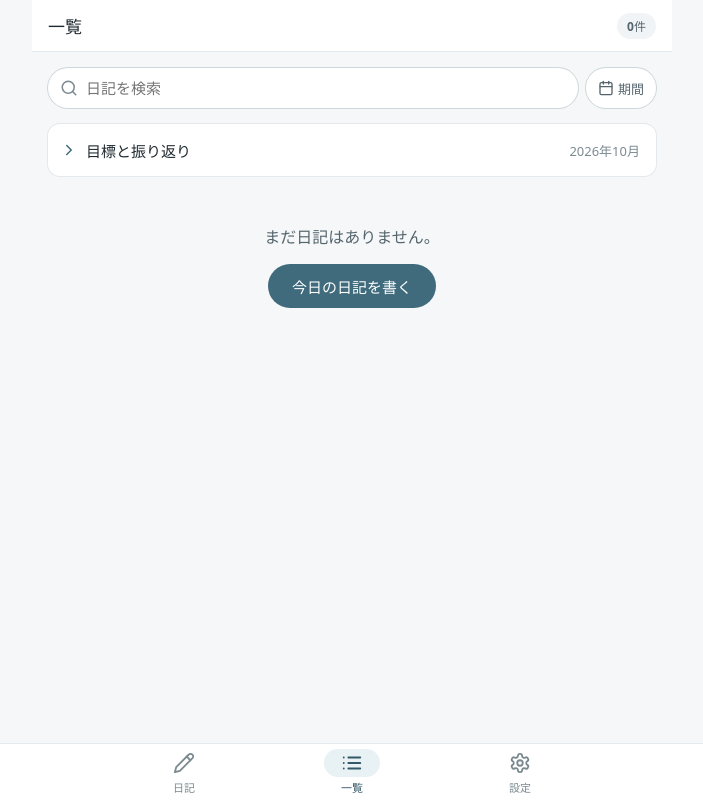
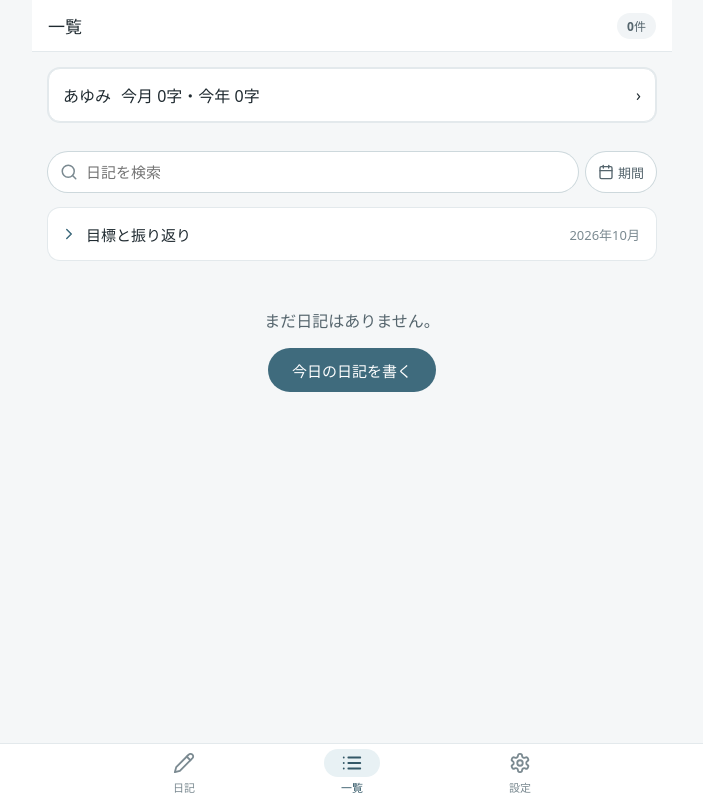
Before and after one commit to kirokubox/diary-app, a React (Vite) app: page / in a window 1280 px wide. Both pictures are taken after a click on the button "一覧". Shown: the whole page, without its empty margins (288-991 px from the left). Built offline with nearby package versions, Linux system fonts and the light colour scheme.

Commit message:
Add diary journey view

```diff
--- a/package.json
+++ b/package.json
@@ -1,12 +1,12 @@
 {
   "name": "yuki-diary-app",
   "private": true,
-  "version": "2.7.2",
+  "version": "2.8.0",
   "type": "module",
   "scripts": {
     "dev": "vite",
     "build": "tsc && vite build",
-    "test": "node tests/compile-tests.mjs && node --test .test-build/lifeMetrics.test.mjs",
+    "test": "node tests/compile-tests.mjs && node --test .test-build/*.test.mjs",
     "preview": "vite preview"
   },
   "dependencies": {
--- a/src/App.tsx
+++ b/src/App.tsx
@@ -18,6 +18,8 @@ import { ReadingView } from "./ReadingView";
 import { WelcomeCard } from "./WelcomeCard";
 import { clearEntries, clearMonthlyReviews, clearPhotos, clearSettings, clearWeeklyReviews, deleteEntry, deletePhoto, deleteUnreferencedPhotos, getAllEntries, getAllMonthlyReviews, getAllPhotoIds, getAllPhotos, getAllWeeklyReviews, getEntry, getPhotoStorageStats, getSettings, normalizePhotoMeta, putPhoto, requestPersist, saveEntry, saveMonthlyReview, saveSettings, saveWeeklyReview } from "./storage";
 import { buildSearchSnippet } from "./summary";
+import { journeySummary } from "./journey";
+import { JourneyView } from "./JourneyView";
 import type { AppSettings, DiaryEntry, DiaryPhoto, MonthlyReview, SaveState, ScratchItem, TabKey, WeeklyReview } from "./types";
 import { createZipBlob, readZipEntries } from "./zip";
 import type { ZipInputFile } from "./zip";
@@ -57,6 +59,7 @@ export default function App() {
   const [fromDate, setFromDate] = useState("");
   const [toDate, setToDate] = useState("");
   const [filterOpen, setFilterOpen] = useState(false);
+  const [journeyOpen, setJourneyOpen] = useState(false);
   const [templateDraft, setTemplateDraft] = useState(DEFAULT_TEMPLATE);
   const [weeklyGoalTemplateDraft, setWeeklyGoalTemplateDraft] = useState(DEFAULT_WEEKLY_GOAL_TEMPLATE);
   const [importPreview, setImportPreview] = useState<ImportPreview | null>(null);
@@ -1014,6 +1017,7 @@ export default function App() {
   ];
   // 過去の日記を読んでいるあいだは、入口である「一覧」を選択中として見せる
   const activeTab: TabKey = tab === "today" && entryViewMode === "read" ? "list" : tab;
+  const journey = useMemo(() => journeySummary(entries, toDateInputValue()), [entries]);
 
   return (
     <div className="app-shell">
@@ -1060,7 +1064,7 @@ export default function App() {
           )
         )}
 
-        {tab === "list" && (
+        {tab === "list" && (journeyOpen ? <JourneyView entries={entries} today={toDateInputValue()} onBack={() => setJourneyOpen(false)} onOpenMonth={(month) => { setJourneyOpen(false); setQuery(""); setFromDate(`${month}-01`); setToDate(`${month}-31`); setFilterOpen(true); }} /> : (
           <div className="screen">
             <AppBar>
               <h1 className="app-bar-title">一覧</h1>
@@ -1069,6 +1073,7 @@ export default function App() {
             </AppBar>
 
             <div className="screen-body">
+              <button type="button" className="card journey-entry" onClick={() => setJourneyOpen(true)}><strong>あゆみ</strong><span>今月 {journey.thisMonth.characters.toLocaleString()}字・今年 {journey.thisYearCharacters.toLocaleString()}字</span><span aria-hidden="true">›</span></button>
               <div className="search-row">
                 <label className="search-box">
                   <Icon name="search" size={18} />
@@ -1184,7 +1189,7 @@ export default function App() {
               )}
             </div>
           </div>
-        )}
+        ))}
 
         {tab === "settings" && (
           <div className="screen settings-screen">
--- /dev/null
+++ b/src/JourneyView.tsx
@@ -0,0 +1,15 @@
+import { journeySummary } from "./journey";
+import type { DiaryEntry } from "./types";
+
+export function JourneyView({ entries, today, onBack, onOpenMonth }: { entries: readonly DiaryEntry[]; today: string; onBack: () => void; onOpenMonth: (month: string) => void }) {
+  const journey = journeySummary(entries, today);
+  const maximum = Math.max(1, ...journey.currentMonths.map((item) => item.characters), ...journey.previousMonths.map((item) => item.characters));
+  return <div className="screen"><div className="app-bar"><button className="text-toggle" type="button" onClick={onBack}>← 一覧</button><h1 className="app-bar-title">あゆみ</h1></div>
+    <div className="screen-body">
+      <section className="card journey-card"><h2>月ごとの文字数</h2><p className="subtle">直近12か月／去年の同じ月</p>
+        {journey.currentMonths.map((current, index) => <div className="journey-row" key={current.month}><span>{current.month}</span><div className="journey-bars"><div className="journey-bar" style={{ width: `${current.characters / maximum * 100}%` }} aria-label={`${current.month} ${current.characters}字`} /><div className="journey-bar previous" style={{ width: `${journey.previousMonths[index].characters / maximum * 100}%` }} aria-label={`前年同月 ${journey.previousMonths[index].characters}字`} /></div><span>{current.characters.toLocaleString()}／{journey.previousMonths[index].characters.toLocaleString()}字</span></div>)}
+      </section>
+      <section className="card journey-card"><h2>今月と去年の同じ月</h2><div className="journey-pair">{[journey.thisMonth, journey.lastYearMonth].map((item) => <div key={item.month}><h3>{item.month}</h3><p>書いた日 {item.days}日</p><p>文字数 {item.characters.toLocaleString()}字</p><p>写真 {item.photos}枚</p></div>)}</div><button className="text-toggle" type="button" onClick={() => onOpenMonth(journey.lastYearMonth.month)}>去年の{Number(journey.lastYearMonth.month.slice(5))}月の日記を見る</button></section>
+      <section className="card journey-card"><h2>累計</h2><p>書いた日 {journey.totalDays}日</p><p>文字数 {journey.totalCharacters.toLocaleString()}字</p><p>いちばん古い日記 {journey.oldest ?? "—"}</p><p>いま続いている日数 {journey.streak}日</p></section>
+    </div></div>;
+}
--- a/src/constants.ts
+++ b/src/constants.ts
@@ -1,6 +1,6 @@
 import type { AppSettings, Energy, Mood } from "./types";
 
-export const APP_VERSION = "2.7.2";
+export const APP_VERSION = "2.8.0";
 
 // 標準：事実・感情・振り返りを分けて書く形（作者が使っている形）
 export const DEFAULT_TEMPLATE = `■1. 今日の事実
--- /dev/null
+++ b/src/journey.ts
@@ -0,0 +1,36 @@
+import { addDays, addMonths } from "./dateUtils";
+import { classifyBodyLines } from "./summary";
+import type { DiaryEntry } from "./types";
+
+export interface JourneyMonth { month: string; days: number; characters: number; photos: number }
+
+export function entryCharacters(entry: DiaryEntry): number {
+  return classifyBodyLines(entry.body)
+    .filter((line) => line.type === "text")
+    .reduce((sum, line) => sum + Array.from(line.text.trim()).length, 0);
+}
+
+export function journeyMonth(entries: readonly DiaryEntry[], month: string): JourneyMonth {
+  const matching = entries.filter((entry) => entry.date.startsWith(month));
+  return { month, days: matching.filter((entry) => entryCharacters(entry) > 0).length,
+    characters: matching.reduce((sum, entry) => sum + entryCharacters(entry), 0),
+    photos: matching.reduce((sum, entry) => sum + entry.photos.length, 0) };
+}
+
+export function journeySummary(entries: readonly DiaryEntry[], today: string) {
+  const month = today.slice(0, 7);
+  const thisMonth = journeyMonth(entries, month);
+  const lastYearMonth = journeyMonth(entries, addMonths(month, -12));
+  const thisYearCharacters = entries.filter((entry) => entry.date.startsWith(today.slice(0, 4)))
+    .reduce((sum, entry) => sum + entryCharacters(entry), 0);
+  const currentMonths = Array.from({ length: 12 }, (_, index) => journeyMonth(entries, addMonths(month, index - 11)));
+  const previousMonths = currentMonths.map((item) => journeyMonth(entries, addMonths(item.month, -12)));
+  const written = entries.filter((entry) => entryCharacters(entry) > 0).map((entry) => entry.date).sort();
+  const dates = new Set(written);
+  let cursor = dates.has(today) ? today : addDays(today, -1);
+  let streak = 0;
+  while (dates.has(cursor)) { streak++; cursor = addDays(cursor, -1); }
+  return { thisMonth, lastYearMonth, thisYearCharacters, currentMonths, previousMonths,
+    totalDays: written.length, totalCharacters: entries.reduce((sum, entry) => sum + entryCharacters(entry), 0),
+    oldest: written[0] ?? null, streak };
+}
--- a/src/styles.css
+++ b/src/styles.css
@@ -1620,3 +1620,15 @@ button.welcome-row { align-items: center; cursor: pointer; }
 .welcome-example { display: block; margin-top: 2px; color: var(--kb-text-sub, inherit); opacity: 0.75; font-size: var(--kb-fs-xs, 0.75rem); line-height: 1.6; }
 .welcome-note { margin: 0; padding: var(--kb-space-2) var(--kb-space-4) 0; border-top: 1px solid var(--kb-line); opacity: 0.8; font-size: var(--kb-fs-xs, 0.75rem); line-height: 1.7; }
 .welcome-link { margin-left: 4px; padding: 4px 6px; border: 0; background: none; color: var(--kb-accent); font: inherit; font-weight: 600; cursor: pointer; }
+
+.journey-entry { display: flex; align-items: center; gap: 10px; width: 100%; padding: 14px; margin-bottom: 14px; border: 1px solid var(--kb-line); color: inherit; font: inherit; text-align: left; cursor: pointer; }
+.journey-entry span:nth-child(2) { flex: 1; }
+.journey-card { padding: 16px; margin-bottom: 14px; }
+.journey-card h2 { margin-top: 0; }
+.journey-row { display: grid; grid-template-columns: 72px minmax(70px, 1fr) 110px; align-items: center; gap: 8px; margin: 9px 0; font-size: 12px; }
+.journey-bars { display: grid; gap: 3px; }
+.journey-bar { height: 7px; min-width: 1px; background: var(--kb-accent); border-radius: 4px; }
+.journey-bar.previous { background: var(--kb-line); }
+.journey-pair { display: grid; grid-template-columns: repeat(2, minmax(0, 1fr)); gap: 12px; }
+.journey-pair > div { padding: 8px; border: 1px solid var(--kb-line); border-radius: 8px; }
+.journey-pair h3 { margin-top: 0; }
```
Also changed, not shown: tests/compile-tests.mjs (+2 -0 lines), 2 other files (tests, documents, lock files or other folders).
